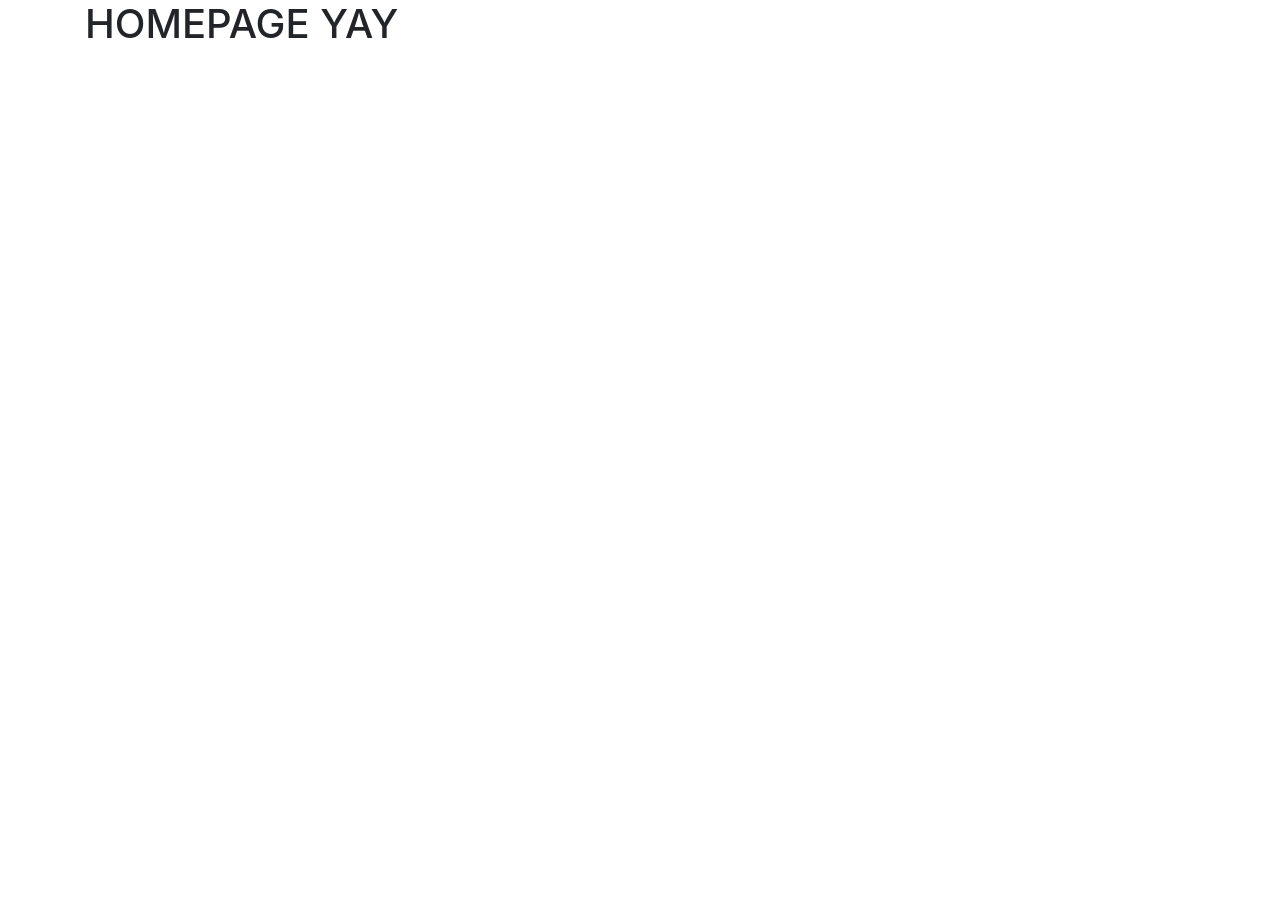
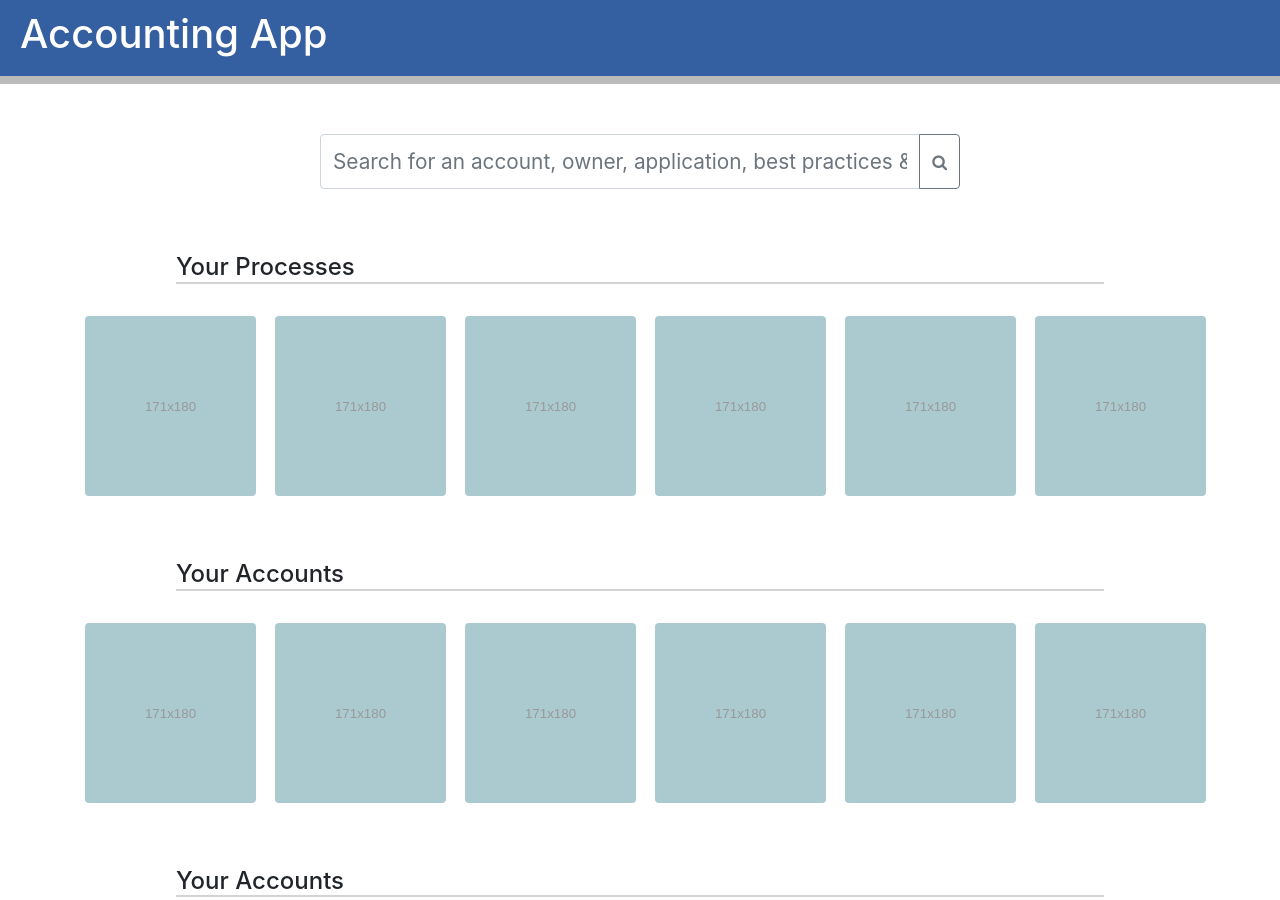
Before and after one commit to accountingapp/accountingApp, a React app: page / in a window 1280 px wide. Shown: the top 900 px of the page. Before the commit the page ends 800 px from the top, so only its background shows below. Built offline with nearby package versions, Linux system fonts and the light colour scheme.

Commit message:
front end updates

```diff
--- a/package.json
+++ b/package.json
@@ -39,6 +39,7 @@
     "eslint-config-react": "^1.1.7",
     "eslint-loader": "^2.1.2",
     "eslint-plugin-react": "^7.12.4",
+    "file-loader": "^3.0.1",
     "html-webpack-plugin": "^3.2.0",
     "style-loader": "^0.23.1",
     "webpack": "^4.29.5",
--- a/src/index.html
+++ b/src/index.html
@@ -11,6 +11,8 @@
       integrity="sha384-GJzZqFGwb1QTTN6wy59ffF1BuGJpLSa9DkKMp0DgiMDm4iYMj70gZWKYbI706tWS"
       crossorigin="anonymous"
     />
+    <link href="https://maxcdn.bootstrapcdn.com/font-awesome/4.7.0/css/font-awesome.min.css" rel="stylesheet">
+    <link href="https://fonts.googleapis.com/css?family=Source+Sans+Pro" rel="stylesheet">
     <title>Accounting App</title>
 </head>
 <body>
--- /dev/null
+++ b/src/js/components/AccountList.js
@@ -0,0 +1,38 @@
+import React, { Component } from 'react';
+import Image from 'react-bootstrap/Image';
+import Container from 'react-bootstrap/Container';
+import Row from 'react-bootstrap/Row';
+import Col from 'react-bootstrap/Col';
+import imagePlageholder from '../../assets/placeholder.svg'
+
+function AccountList(props){
+  return (
+    <div className="section">
+      <h2 className="listTitle">{props.title}</h2>
+      <Container>
+        <Row>
+          <Col md={2}>
+            <Image src={imagePlageholder} rounded />
+          </Col>
+          <Col md={2}>
+            <Image src={imagePlageholder} rounded />
+          </Col>
+          <Col md={2}>
+            <Image src={imagePlageholder} rounded />
+          </Col>
+          <Col md={2}>
+            <Image src={imagePlageholder} rounded />
+          </Col>
+          <Col md={2}>
+            <Image src={imagePlageholder} rounded />
+          </Col>
+          <Col md={2}>
+            <Image src={imagePlageholder} rounded />
+          </Col>
+        </Row>
+      </Container>
+    </div>
+  );
+}
+
+export default AccountList;
--- a/src/js/components/App.js
+++ b/src/js/components/App.js
@@ -1,6 +1,7 @@
 import React, { Component, Fragment } from 'react';
 import { BrowserRouter, Route, Switch, Link } from 'react-router-dom';
 import Home from './Home';
+import Header from './Header';
 
 class App extends Component {
   constructor(props){
@@ -11,6 +12,7 @@ class App extends Component {
     return (
           <BrowserRouter>
             <Fragment>
+              <Header />
               <Switch>
                   <Route
                     component={Home}
--- /dev/null
+++ b/src/js/components/Header.js
@@ -0,0 +1,11 @@
+import React, { Component } from 'react';
+
+function Header(props){
+  return (
+    <div className="header">
+      <h1 className="title">Accounting App</h1>
+    </div>
+  );
+}
+
+export default Header;
--- a/src/js/components/Home.js
+++ b/src/js/components/Home.js
@@ -1,4 +1,8 @@
 import React, { Component } from 'react';
+import AccountList from './AccountList';
+import InputGroup from 'react-bootstrap/InputGroup';
+import Button from 'react-bootstrap/Button';
+import FormControl from 'react-bootstrap/FormControl';
 import {Link} from 'react-router-dom';
 
 class Home extends Component {
@@ -8,8 +12,24 @@ class Home extends Component {
 
   render() {
     return(
-      <div className="container">
-       <h1>HOMEPAGE YAY</h1>
+      <div>
+        <InputGroup className="mb-3 accountSearch">
+          <FormControl
+            placeholder="Search for an account, owner, application, best practices &amp; more"
+            aria-label="Recipient's username"
+            aria-describedby="basic-addon2"
+          />
+          <InputGroup.Append>
+            <Button variant="outline-secondary"><i className="fa fa-search" /></Button>
+          </InputGroup.Append>
+        </InputGroup>
+
+        <div className="accountList">
+          <AccountList title="Your Processes" />
+          <AccountList title="Your Accounts" />
+          <AccountList title="Your Accounts" />
+          <AccountList title="Your Applications" />
+        </div>
       </div>
     )
   }
--- a/src/js/index.js
+++ b/src/js/index.js
@@ -1,5 +1,6 @@
 import React from 'react';
 import ReactDOM from 'react-dom';
 import App from './components/App';
+import '../main.css'
 
 ReactDOM.render(<App />, document.getElementById('app'));
--- /dev/null
+++ b/src/main.css
@@ -0,0 +1,28 @@
+/* Global */
+html {
+  font-family: 'Source Sans Pro', sans-serif;
+}
+
+/* Home Page */
+.header {
+  background: #345fa0;
+  color: white;
+  padding: 10px 20px;
+  border-bottom: #bbbbbb solid 8px;
+}
+.mb-3.accountSearch.input-group {
+  width: 50%;
+  margin: 50px auto;
+}
+input.form-control {
+  height: 55px;
+  font-size: 1.3rem;
+}
+.section {
+  padding: 1rem;
+}
+.listTitle {
+  font-size: 1.5rem;
+  margin: 2rem 10rem;
+  border-bottom: lightgrey solid 2px;
+}
--- a/webpack.config.js
+++ b/webpack.config.js
@@ -37,7 +37,16 @@ module.exports = {
                 "style-loader",
                 "css-loader"
             ]
-        }
+        },
+        {
+            test: /\.(jpg|png|gif|svg)$/i,
+            use: [
+              {
+                loader: 'file-loader',
+                options: {},
+              },
+            ],
+          },
     ]
   },
   plugins: [
```
Also changed, not shown: src/assets/placeholder.svg (added), 1 other file. Lines whose indentation alone changed are shown as unchanged.
